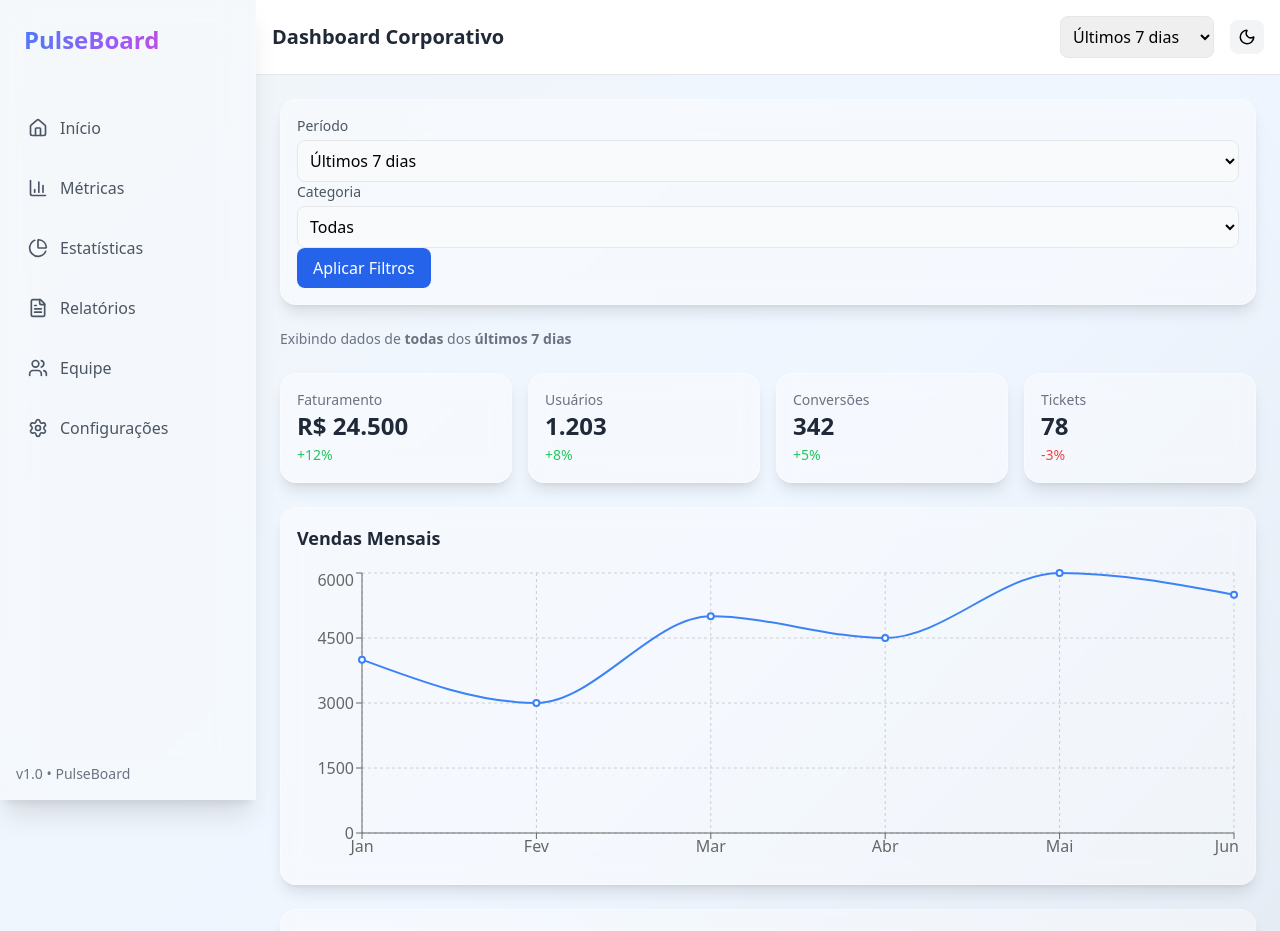
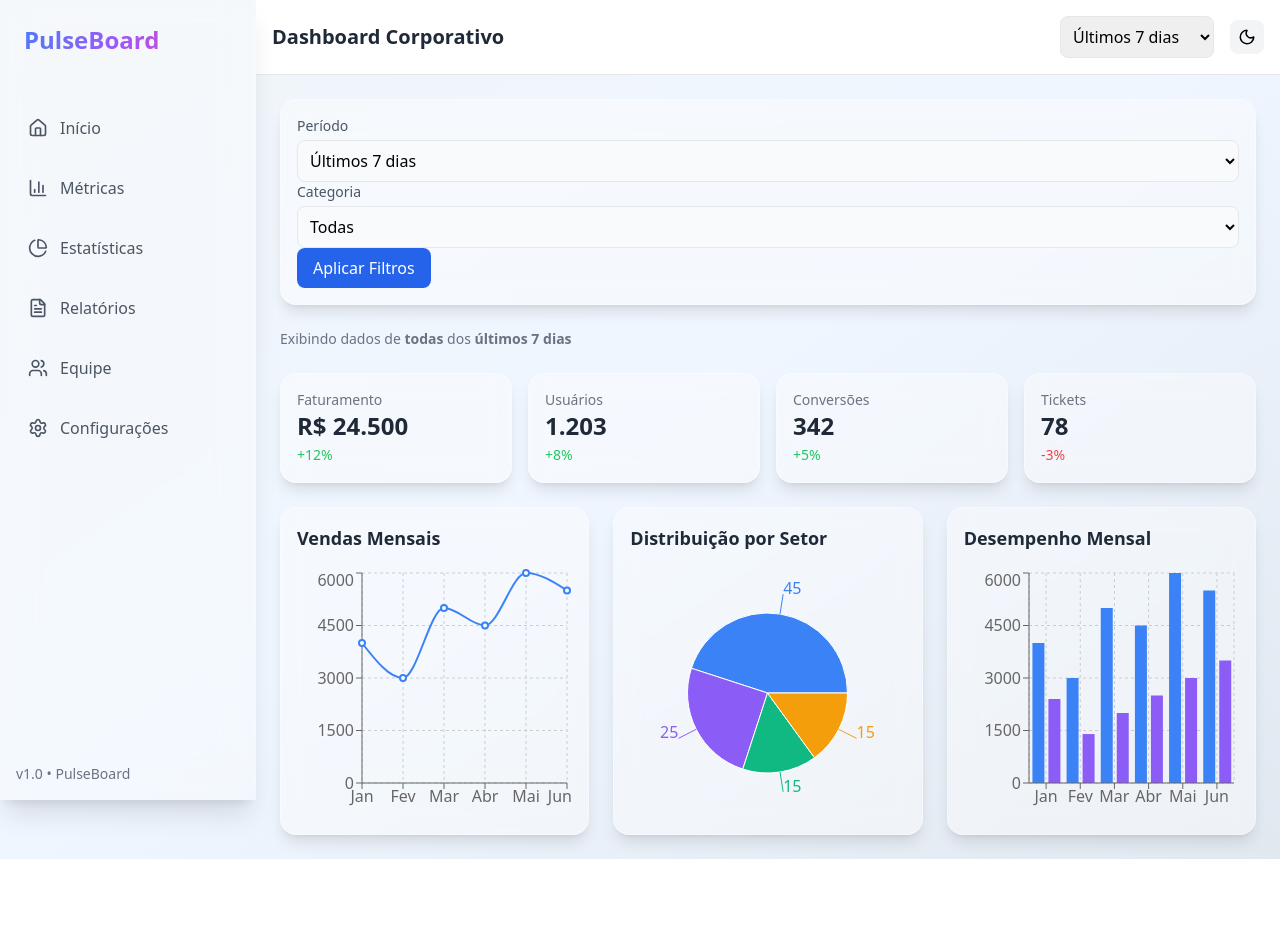
Before and after one commit to erikalaiane/dashboard-corporativo, a React (Vite) app: page / in a window 1280 px wide. Shown: the top 931 px of the page. After the commit the page ends 859 px from the top, so only its background shows below. Built offline with nearby package versions, Linux system fonts and the light colour scheme.

Commit message:
feat: adiciona gráficos de linha, pizza e coluna com glassmorphism e animações

```diff
--- /dev/null
+++ b/src/components/BarChartSection.jsx
@@ -0,0 +1,32 @@
+import { BarChart, Bar, XAxis, YAxis, CartesianGrid, Tooltip, ResponsiveContainer } from "recharts";
+
+const data = [
+  { name: "Jan", Vendas: 4000, Marketing: 2400 },
+  { name: "Fev", Vendas: 3000, Marketing: 1398 },
+  { name: "Mar", Vendas: 5000, Marketing: 2000 },
+  { name: "Abr", Vendas: 4500, Marketing: 2500 },
+  { name: "Mai", Vendas: 6000, Marketing: 3000 },
+  { name: "Jun", Vendas: 5500, Marketing: 3500 },
+];
+
+const COLORS = ["#3b82f6", "#8b5cf6"];
+
+export default function BarChartSection() {
+  return (
+    <div className="p-4 rounded-2xl bg-white/40 dark:bg-white/10 backdrop-blur-md border border-white/30 shadow-lg transition-all hover:scale-[1.02] duration-300">
+      <h2 className="text-lg font-semibold text-gray-800 dark:text-gray-100 mb-4">
+        Desempenho Mensal
+      </h2>
+      <ResponsiveContainer width="100%" height={250}>
+        <BarChart data={data}>
+          <CartesianGrid strokeDasharray="3 3" stroke="#ccc" />
+          <XAxis dataKey="name" />
+          <YAxis />
+          <Tooltip />
+          <Bar dataKey="Vendas" fill={COLORS[0]} />
+          <Bar dataKey="Marketing" fill={COLORS[1]} />
+        </BarChart>
+      </ResponsiveContainer>
+    </div>
+  );
+}
--- /dev/null
+++ b/src/components/LineChartSection.jsx
@@ -0,0 +1,29 @@
+import { LineChart, Line, XAxis, YAxis, CartesianGrid, Tooltip, ResponsiveContainer } from "recharts";
+
+const data = [
+  { name: "Jan", vendas: 4000 },
+  { name: "Fev", vendas: 3000 },
+  { name: "Mar", vendas: 5000 },
+  { name: "Abr", vendas: 4500 },
+  { name: "Mai", vendas: 6000 },
+  { name: "Jun", vendas: 5500 },
+];
+
+export default function LineChartSection() {
+  return (
+    <div className="p-4 rounded-2xl bg-white/40 dark:bg-white/10 backdrop-blur-md border border-white/30 shadow-lg transition-all hover:scale-[1.02] duration-300">
+      <h2 className="text-lg font-semibold text-gray-800 dark:text-gray-100 mb-4">
+        Vendas Mensais
+      </h2>
+      <ResponsiveContainer width="100%" height={250}>
+        <LineChart data={data}>
+          <CartesianGrid strokeDasharray="3 3" stroke="#ccc" />
+          <XAxis dataKey="name" />
+          <YAxis />
+          <Tooltip />
+          <Line type="monotone" dataKey="vendas" stroke="#3b82f6" strokeWidth={2} />
+        </LineChart>
+      </ResponsiveContainer>
+    </div>
+  );
+}
--- a/src/components/PieChartSection.jsx
+++ b/src/components/PieChartSection.jsx
@@ -11,17 +11,17 @@ const COLORS = ["#3b82f6", "#8b5cf6", "#10b981", "#f59e0b"];
 
 export default function PieChartSection() {
   return (
-    <div className="p-4 rounded-2xl bg-white/40 dark:bg-white/10 backdrop-blur-md border border-white/30 shadow-lg transition-all">
+    <div className="p-4 rounded-2xl bg-white/40 dark:bg-white/10 backdrop-blur-md border border-white/30 shadow-lg transition-all hover:scale-[1.02] duration-300">
       <h2 className="text-lg font-semibold text-gray-800 dark:text-gray-100 mb-4">
         Distribuição por Setor
       </h2>
-      <ResponsiveContainer width="100%" height={300}>
+      <ResponsiveContainer width="100%" height={250}>
         <PieChart>
           <Pie
             data={data}
             cx="50%"
             cy="50%"
-            outerRadius={100}
+            outerRadius={80}
             dataKey="value"
             label
           >
--- a/src/pages/Dashboard.jsx
+++ b/src/pages/Dashboard.jsx
@@ -1,9 +1,10 @@
 import Sidebar from "../components/Sidebar";
 import Header from "../components/Header";
 import CardMetric from "../components/CardMetric";
-import ChartSection from "../components/ChartSection";
+import LineChartSection from "../components/LineChartSection";
+import PieChartSection from "../components/PieChartSection";
+import BarChartSection from "../components/BarChartSection";
 import FilterBar from "../components/FilterBar";
-import PieChartSection from "../components/PieChartSection";
 import { useState } from "react";
 
 export default function Dashboard() {
@@ -22,11 +23,10 @@ export default function Dashboard() {
         <main className="p-6 space-y-6">
           <FilterBar onFilter={handleFilter} />
 
-          {/* Texto sobre o filtro ativo */}
+          {/* Texto de filtro ativo */}
           {filters && (
             <p className="text-sm text-gray-500 dark:text-gray-400">
-              Exibindo dados de{" "}
-              <strong>{filters.categoria}</strong> dos{" "}
+              Exibindo dados de <strong>{filters.categoria}</strong> dos{" "}
               <strong>
                 {filters.periodo === "7d"
                   ? "últimos 7 dias"
@@ -37,6 +37,7 @@ export default function Dashboard() {
             </p>
           )}
 
+          {/* Cards de métricas */}
           <div className="grid grid-cols-1 sm:grid-cols-2 lg:grid-cols-4 gap-4">
             <CardMetric title="Faturamento" value="R$ 24.500" change="+12%" />
             <CardMetric title="Usuários" value="1.203" change="+8%" />
@@ -44,8 +45,12 @@ export default function Dashboard() {
             <CardMetric title="Tickets" value="78" change="-3%" />
           </div>
 
-          <ChartSection />
-          <PieChartSection />
+          {/* Gráficos lado a lado */}
+          <div className="grid grid-cols-1 lg:grid-cols-3 gap-6">
+            <LineChartSection />
+            <PieChartSection />
+            <BarChartSection />
+          </div>
         </main>
       </div>
     </div>
```
